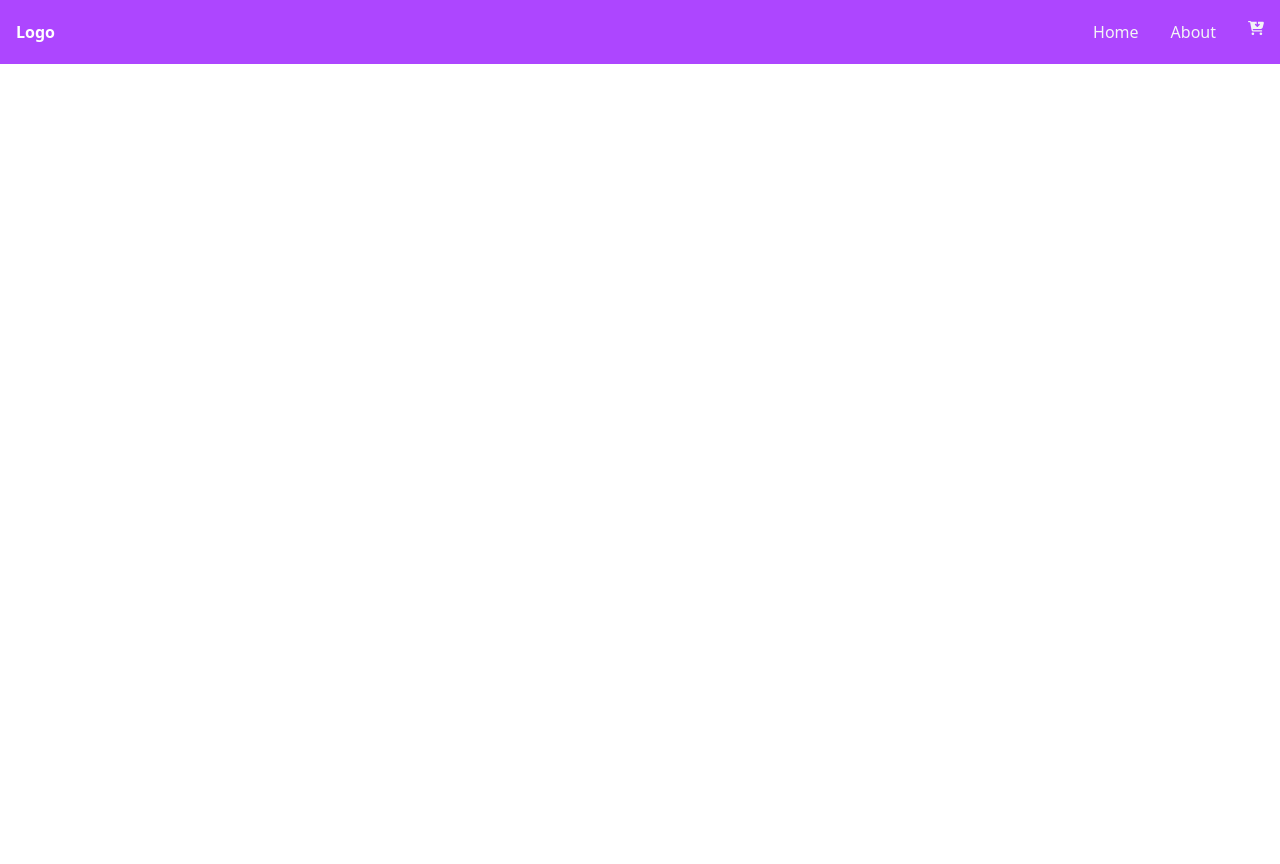
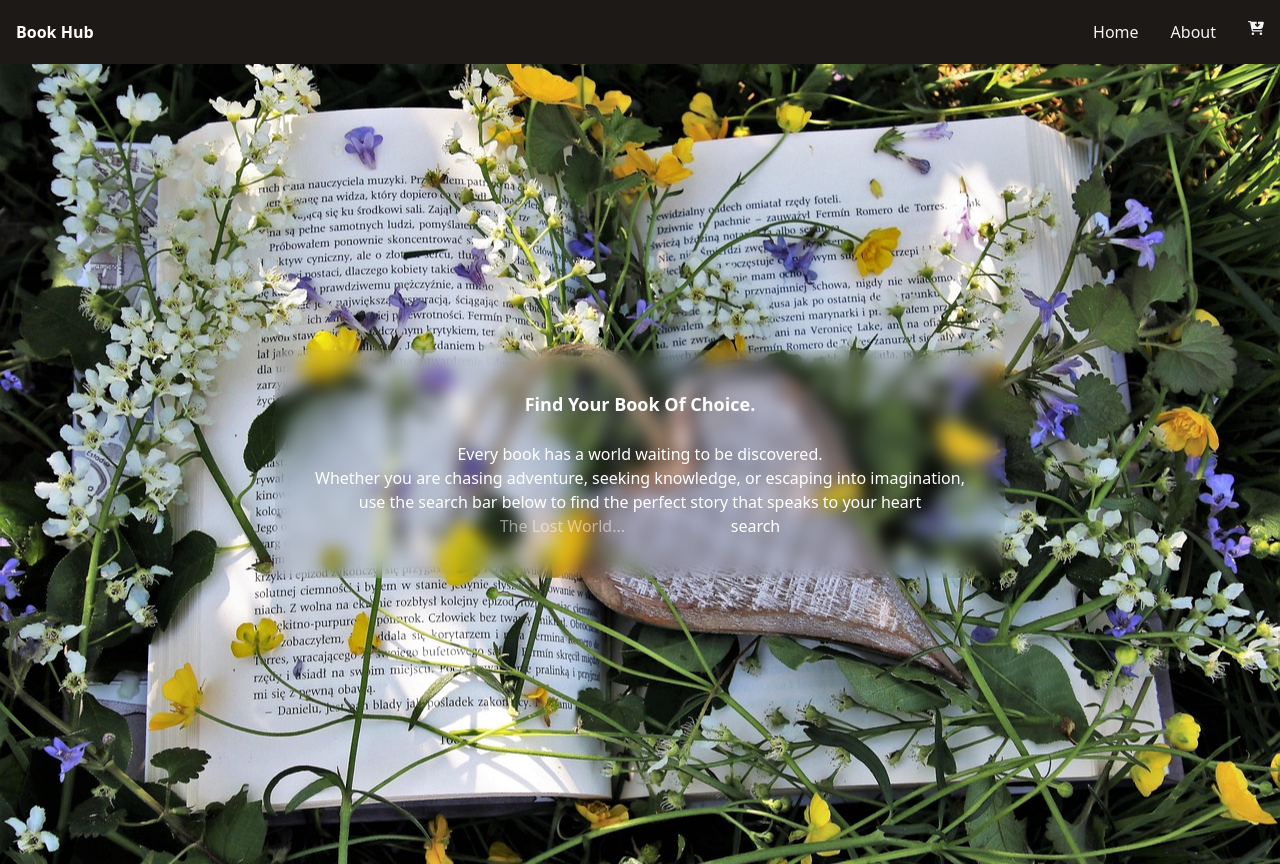
Before and after one commit to jbb95w/Bookshop, a React (Vite) app in the folder BookStore/: page / in a window 1280 px wide. Before the commit the page ends 800 px from the top, so only its background shows below. Built offline with nearby package versions, Linux system fonts and the light colour scheme.

Commit message:
Added search button

```diff
--- a/BookStore/src/App.jsx
+++ b/BookStore/src/App.jsx
@@ -1,12 +1,16 @@
 import React from "react";
 // import { Routes, Route, Link } from "react-router";
 import NavBar from "./components/NavBar";
+import Hero from "./components/Hero";
 
 
 function App() {
 
   return (
-    <NavBar/>
+    <>
+      <NavBar/>
+      <Hero />
+    </>
  )
 }
 
--- /dev/null
+++ b/BookStore/src/components/Hero.jsx
@@ -0,0 +1,29 @@
+import React, { useState } from "react";
+
+const Hero = () => {
+    const [search, setSearch]=useState("")
+
+    return (
+        <section className="relative bg-cover bg-center h-screen bg-[url('./assets/bp.jpg')] flex items-center justify-center text-center bg-" >
+            <div className="relative z-10 text-white p-10 backdrop-blur-sm ">
+                <h2 className=" text-lg/7 font-extrabold">Find Your Book Of Choice.</h2> <br/>
+                <p className="text-center text-bold">Every book has a world waiting to be discovered.<br /> Whether you are chasing adventure, seeking knowledge, or escaping into imagination,<br /> use the search bar below to find the perfect story that speaks to your heart</p>
+                <div>
+                    <input type="text" placeholder="The Lost World..." value={search} onChange={(e)=>setSearch(e.target.value)}/>
+                    <button type="submit" >search</button>
+                </div>
+
+            </div>
+
+
+        </section>
+
+    )
+}
+
+export default Hero
+
+// bg-white rounded-t-4x1
+
+{/* <h2 className="hero-title text-capitalize">Find Your Book Of Choice.</h2><br/>
+<p className="hero text" */}
--- a/BookStore/src/components/NavBar.jsx
+++ b/BookStore/src/components/NavBar.jsx
@@ -6,10 +6,10 @@ import { FaCartArrowDown } from "react-icons/fa6";
 
 function NavBar (){
     return(
-    <nav className="bg-purple-500">
+    <nav className="bg-stone-900">
       <div className="h-16 items-center flex justify-between">
         {/* Logo */}
-        <div className="text-3x1 text-white font-bold px-4">Logo</div>
+        <div className="text-3x1 text-white font-bold px-4">Book Hub</div>
         {/* buttons desktop */}
         <div className="flex justify-space-between" >
           <a href="" className="text-gray-100 text-1g px-4"><Home /></a>
```
Also changed, not shown: BookStore/src/assets/bp.jpg (added).
